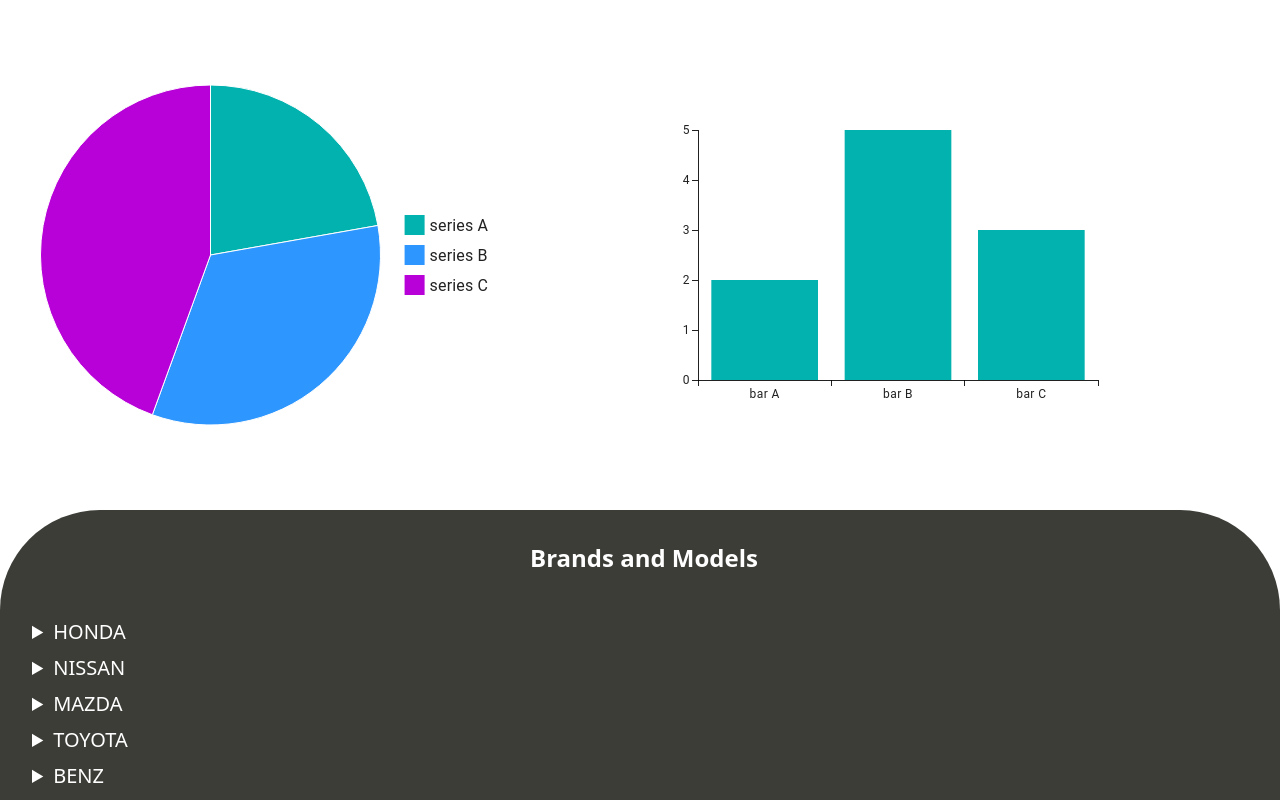
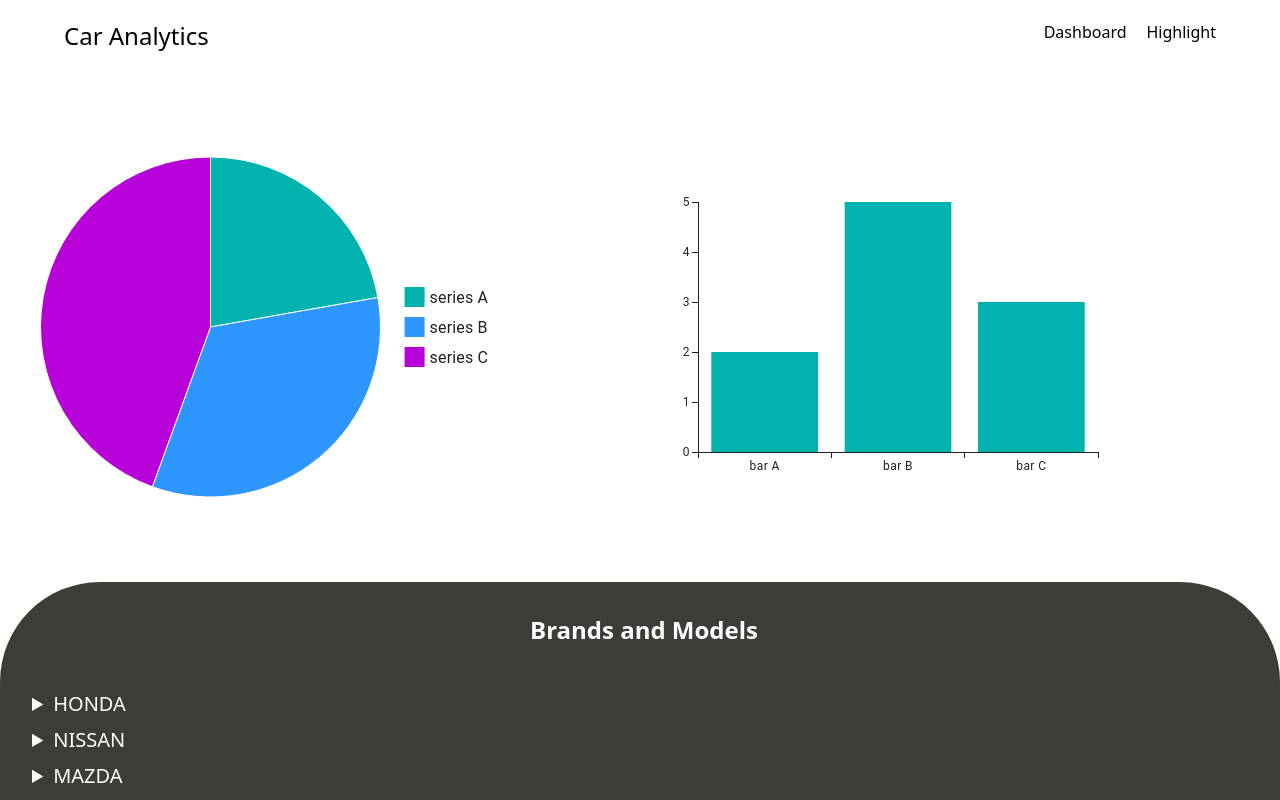
Before and after one commit to PattiyaY/car_analytics, a React (Vite) app: page /#/ in a window 1280 px wide. Shown: the top 800 px of the page. Built offline with nearby package versions, Linux system fonts and the light colour scheme.

Commit message:
feat: add parent route as navigation bar

```diff
--- a/src/Dashboard.jsx
+++ b/src/Dashboard.jsx
@@ -1,4 +1,4 @@
-import { useState, useRef } from "react";
+import { useState } from "react";
 import taladrodCar from "./data/taladrod-cars.min.json";
 import NavBar from "./NavBar";
 import { PieChart } from "@mui/x-charts/PieChart";
--- a/src/Highlight.jsx
+++ b/src/Highlight.jsx
@@ -1,4 +1,5 @@
 import Card from "./Card";
+import NavBar from "./NavBar";
 
 function Highlight(data) {
   return (
--- a/src/NavBar.jsx
+++ b/src/NavBar.jsx
@@ -1,3 +1,5 @@
+import { Link } from "react-router-dom";
+
 function NavBar() {
   return (
     <nav className="px-16 py-5">
@@ -8,17 +10,17 @@ function NavBar() {
         <div className="">
           <ul className="flex gap-5">
             <li>
-              <a href="/" className="hover:underline hover:text-blue-500">
+              <Link to="/" className="hover:underline hover:text-blue-500">
                 Dashboard
-              </a>
+              </Link>
             </li>
             <li>
-              <a
-                href="/highlight"
+              <Link
+                to="/highlight"
                 className="hover:underline hover:text-blue-500"
               >
                 Highlight
-              </a>
+              </Link>
             </li>
           </ul>
         </div>
--- a/src/routes/root.jsx
+++ b/src/routes/root.jsx
@@ -1,8 +1,17 @@
 import NavBar from "../NavBar";
-export default function Root() {
+import { Outlet } from "react-router-dom";
+
+function Root() {
+  console.log("Hello");
   return (
     <>
       <NavBar />
+      {/*Render its child routes*/}
+      <div>
+        <Outlet />
+      </div>
     </>
   );
 }
+
+export default Root;
--- a/vite.config.js
+++ b/vite.config.js
@@ -4,5 +4,5 @@ import react from "@vitejs/plugin-react";
 // https://vitejs.dev/config/
 export default defineConfig({
   plugins: [react()],
-  base: "/car_analytics/"
+  base: "/car_analytics/",
 });
```
Also changed, not shown: src/main.jsx (+12 -5 lines).
